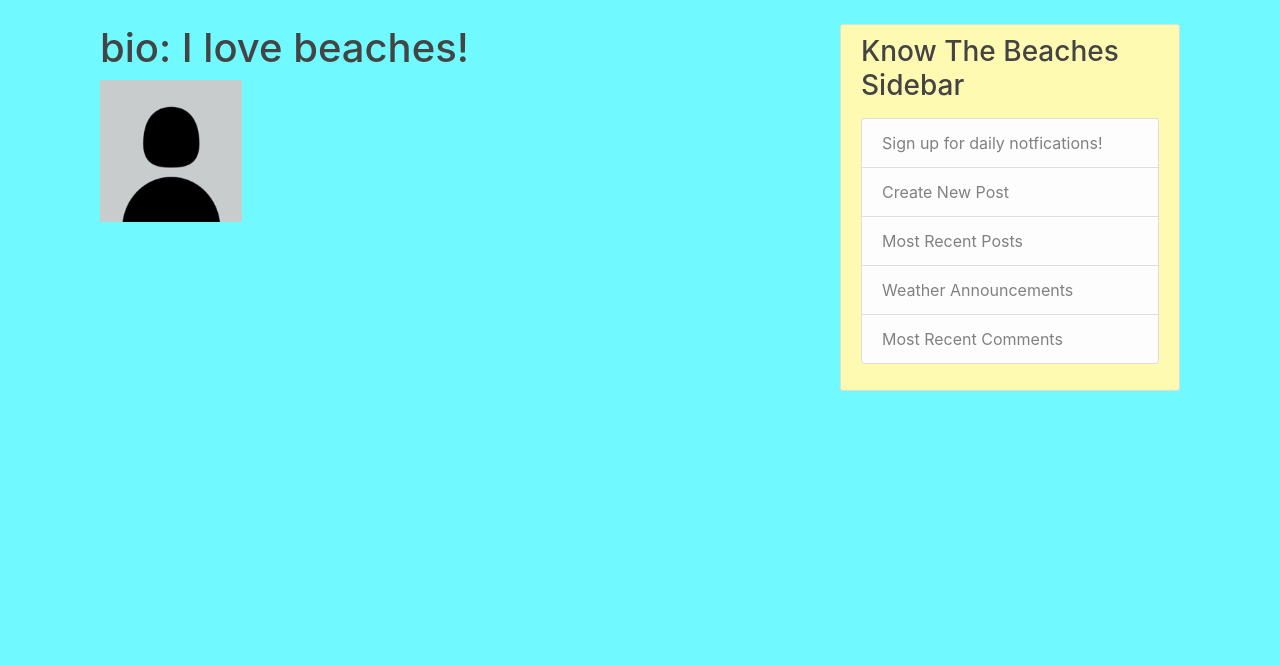
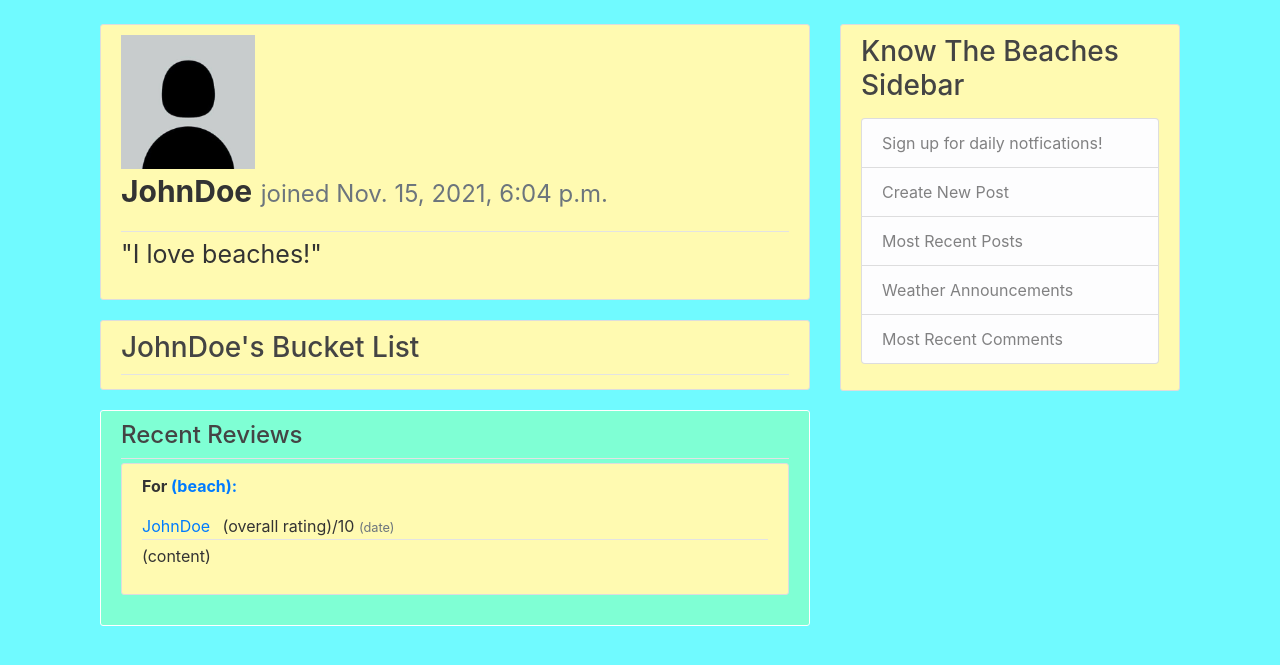
Before and after one commit to uprm-inso-4101-2021-2022-s1/semester-project-team-13, a Django app: a page that uses templates/userProfile/userProfile.html in a window 1280 px wide. Shown: the part 56-721 px from the top of the page. Run offline with Django 3.2, Linux system fonts and the light colour scheme; data comes from the database, SQL or seed files in the repository; both versions use the stored data as it was after the commit; some libraries are stand-ins or nearby versions.

Commit message:
html work on home and profile

```diff
--- a/beach/static/beach/main.css
+++ b/beach/static/beach/main.css
@@ -36,6 +36,8 @@ body {
     margin-bottom: 20px;
   }
 
+
+
   .article-title {
     color: #444444;
   }
@@ -61,6 +63,8 @@ body {
     border-bottom: 1px solid #e3e3e3
   }
 
+
+
   .article-metadata a:hover {
     color: #333;
     text-decoration: none;
--- a/templates/About us/aboutus.html
+++ b/templates/About us/aboutus.html
@@ -0,0 +1,5 @@
+{% extends "base.html" %}
+
+{% block content %}
+stuff
+{% endblock content %}
--- a/templates/userProfile/userProfile.html
+++ b/templates/userProfile/userProfile.html
@@ -2,31 +2,69 @@
 
 {% block content %}
 <!-- 🗑️ -->
-    <h1>bio: {{profile.bio}}</h1>
+    <!-- <h1>bio: {{profile.bio}}</h1>
     <div>
         <img src="{{profile.img.url}}" alt="image not found" width="20%">
+    </div> -->
+
+    <div>
+    <article class="media content-section">
+      <article class="media-body">
+        <article class="article-metadata">
+          <img src="{{profile.img.url}}" alt="image not found" width="20%">
+          <p style="font-size: 30px;"><b>{{profile.user.username}}</b> <small class="text-muted">joined {{profile.date_created}}</small></p>
+        </article>
+        <p style="font-size: 25px;">"{{profile.bio}}"</p>
+      </article>
+    </article>
     </div>
+
     <div>
-        {% for beach in bucketList %}
       <article class="media content-section">
         <div class="media-body">
           <div class="article-metadata">
-                <h4><a class="mr-2" href="{% url 'beach' beach.name %}">{{ beach.name | title}} {{ beach.overallRating }}/10 </a> </h4>
-
-                 <!-- beach id doesnt display, # of comments  doesnt display -->
+            <h3>{{profile.user.username}}'s Bucket List</h3>
           </div>
-              <div>
-                <img src="{{beach.img.url}}" alt="image not found" width="20%">
+          {% for beach in bucketList %}
+            <p>
+              <form class="form-inline" role="form" action="remove/{{beach.name}}">
+                <a class="mr-2" href="{% url 'beach' beach.name %}" style="font-size: 22px;">{{ beach.name | title}} {{ beach.overallRating }}/10 </a>
+                <div class="form-group">
+                  <button class="btn btn-info" type="btn">🗑️</button>
                 </div>
-              <div>
-                <p class="article-content">Top 3 activites: <br> Swimming 🏊 <br> Snorkeling 🤿 <br> Kayaking 🛶 </p>
-                <!-- show top 3 activities -->
-                <p class="article-content"><a href="/#">📍 Location </a> | <form action="remove/{{beach.name}}"><button class="dropdown-item" type="btn">🗑️</button></form></p>
-                <!-- location link can be a variable -->
-                <!-- save icon (bucket list) can be a button to add that beach to a list that belongs to the user's bucket list -->
-              </div>
+              </form>
+            <p>
+          {% endfor %}
         </div>
       </article>
-      {% endfor %}
     </div>
+
+    <article class="media content-section" style="background-color: aquamarine; border-color: white;">
+      <div class="media-body">
+        <div class="article-metadata">
+          <h4>Recent Reviews</h4>
+        </div>
+          <!--  for 5 recent comments  -->
+            <article class="media content-section">
+              <div class="media-body">
+                <div class="article-metadata">
+                  <p><b>For <a class="mr-2" href="">(beach):</a></b></p>
+                  <!-- need beach -->
+                  <a class="mr-2" href="">{{ profile.user.username}}</a>
+                  <a>(overall rating)/10</a>
+                  <!-- need rating -->
+                  <small class="text-muted">(date)</small>
+                  <!-- need date -->
+                </div>
+                <p class="article-content">(content)</p>
+                <!-- need comment content -->
+              </div>
+            </article>
+          <!--  endfor  -->
+
+      </div>
+
+
+    </article>
+
 {% endblock content %}
```
Also changed, not shown: templates/home/home.html (+15 -1 lines), db.sqlite3. Lines whose indentation alone changed are shown as unchanged.
